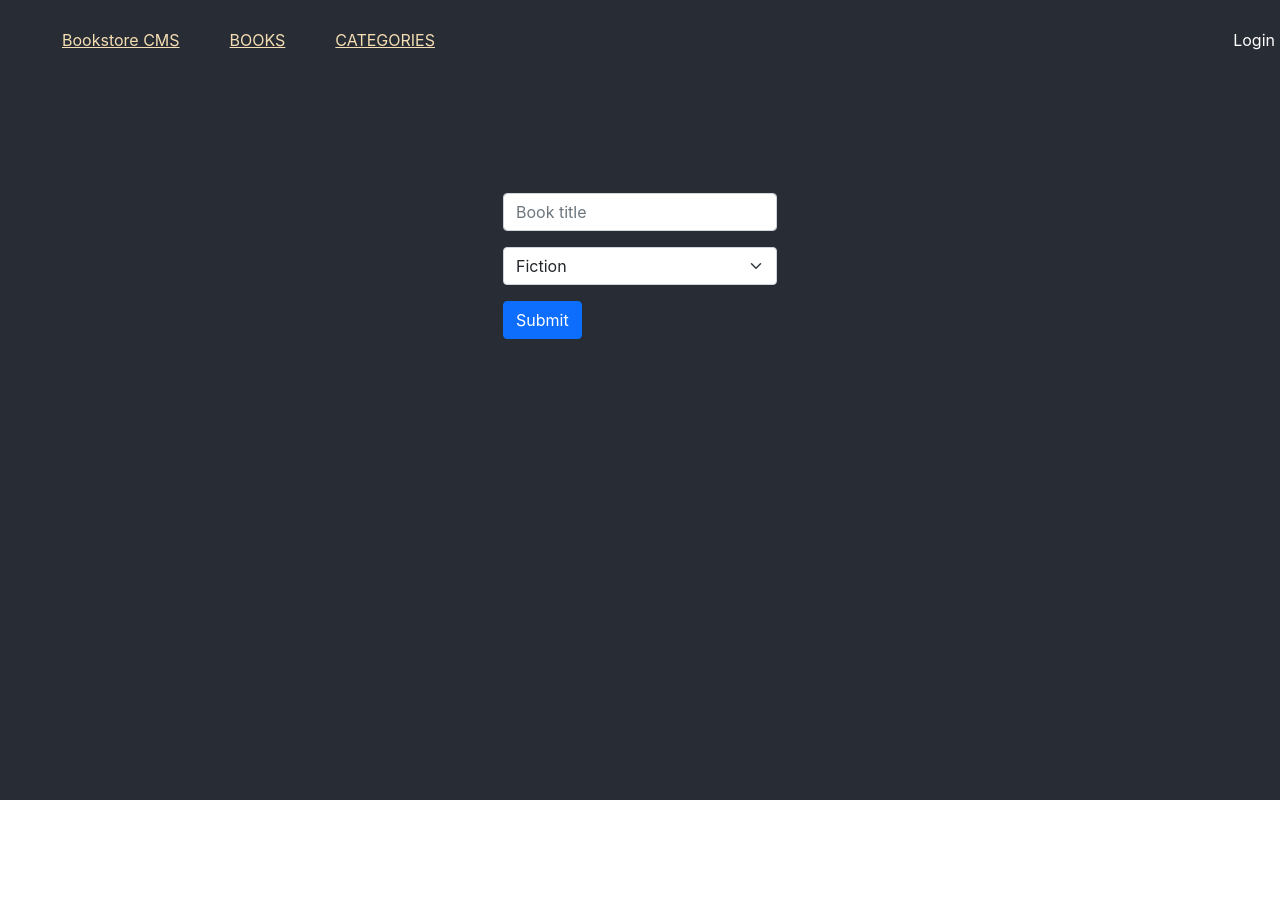
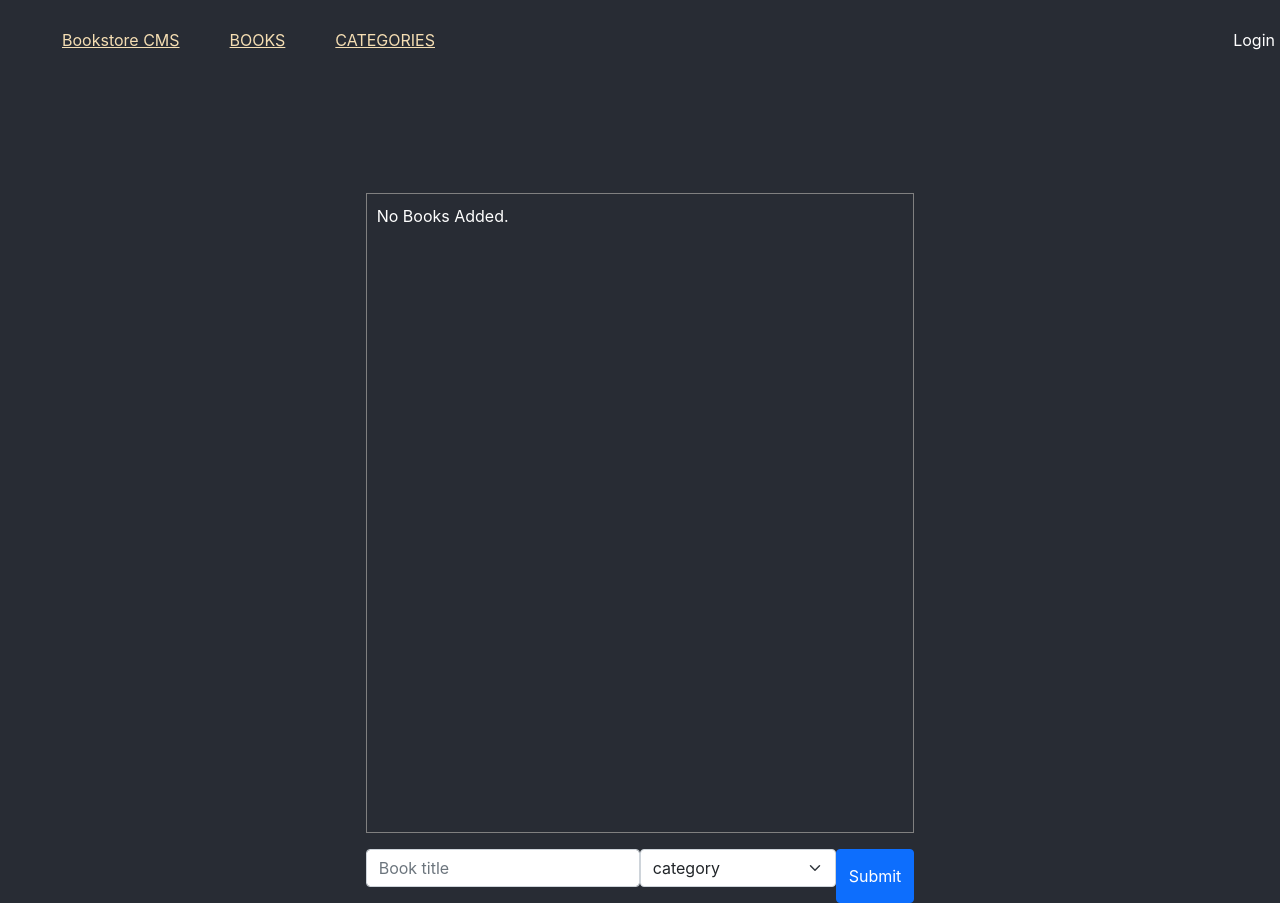
Before and after one commit to AkshithaReddy1899/Bookstore, a React (Create React App) app: page / in a window 1280 px wide. Before the commit the page ends 800 px from the top, so only its background shows below. Built offline with nearby package versions, Linux system fonts and the light colour scheme.

Commit message:
Display book list

```diff
--- a/package.json
+++ b/package.json
@@ -6,7 +6,7 @@
     "@testing-library/jest-dom": "^5.16.2",
     "@testing-library/react": "^12.1.3",
     "@testing-library/user-event": "^13.5.0",
-    "prop-types": "^15.7.2",
+    "prop-types": "^15.8.1",
     "react": "^17.0.2",
     "react-dom": "^17.0.2",
     "react-redux": "^7.2.6",
--- a/src/components/AddBook.js
+++ b/src/components/AddBook.js
@@ -4,7 +4,7 @@ import { useDispatch } from 'react-redux';
 import { addBook } from '../redux/books/books';
 
 const AddBook = () => {
-  const categories = ['Fiction', 'Fantasy', 'Action & Adventure', 'Mystery', 'Horror', 'Thriller', 'Biography', 'History'];
+  const categories = ['Fiction', 'Fantasy', 'Action & Adventure', 'Mystery', 'Horror', 'Thriller', 'Biography', 'History', 'Miscellaneous'];
 
   const dispatch = useDispatch();
   const [state, setState] = useState({
@@ -20,9 +20,10 @@ const AddBook = () => {
   };
 
   const handleChangecat = (e) => {
+    console.log(e.target.value);
     setState((prev) => ({
       ...prev,
-      [e.target.category]: e.target.value,
+      [e.target.name]: e.target.value,
     }));
   };
 
@@ -45,16 +46,19 @@ const AddBook = () => {
 
   return (
     <div>
-      <form onSubmit={(e) => {
-        e.preventDefault();
-        submitBookToStore();
-      }}
+      <form
+        onSubmit={(e) => {
+          e.preventDefault();
+          submitBookToStore();
+        }}
+        className="d-flex justify-content-between"
       >
         <div className="mb-3">
           <input type="text" className="form-control" name="title" value={state.title} onChange={handleChangeName} placeholder="Book title" required />
         </div>
         <div className="mb-3">
           <select className="form-select" name="category" value={state.category} onChange={handleChangecat}>
+            <option value="DEFAULT">category</option>
             {categories.map((cat) => (
               <option key={uuidv4()}>{cat}</option>
             ))}
--- /dev/null
+++ b/src/components/Book.js
@@ -0,0 +1,65 @@
+import React from 'react';
+import PropTypes from 'prop-types';
+
+const Book = (props) => {
+  const {
+    book,
+    author,
+    percent,
+    chapter,
+  } = props;
+  const {
+    id,
+    title,
+    category,
+  } = book;
+
+  return (
+    <li className="book-list" key={id}>
+      <div>
+        <small><b className="category">{category}</b></small>
+        <h6 className="title">{title}</h6>
+        <small className="author">{author}</small>
+        <div>
+          <button type="button" className="list-btn">Comments</button>
+          <button type="button" className="list-btn">Remove</button>
+          <button type="button" className="list-btn">Edit</button>
+        </div>
+      </div>
+      <div>
+        <span className="circle" />
+        <div>
+          <h4 className="percentage">
+            {percent}
+            %
+          </h4>
+          <small>Completed</small>
+        </div>
+      </div>
+      <div>
+        <p>CURRENT CHAPTER</p>
+        <p>{chapter}</p>
+        <button type="button">UPDATE PROGRESS</button>
+      </div>
+    </li>
+  );
+};
+
+Book.defaultProps = {
+  author: 'Unknown',
+  percent: 0,
+  chapter: 'Introduction',
+  category: 'Miscellaneous',
+};
+
+Book.propTypes = {
+  book: PropTypes.instanceOf(Array).isRequired,
+  id: PropTypes.number.isRequired,
+  title: PropTypes.string.isRequired,
+  category: PropTypes.string,
+  author: PropTypes.string,
+  percent: PropTypes.number,
+  chapter: PropTypes.string,
+};
+
+export default Book;
--- a/src/components/BookList.js
+++ b/src/components/BookList.js
@@ -0,0 +1,26 @@
+import { React } from 'react';
+import { useSelector } from 'react-redux';
+import Book from './Book';
+import NoBooks from './NoBooks';
+
+const BookList = () => {
+  const books = useSelector((state) => state);
+  console.log(books.booksReducer);
+  const booksArray = books.booksReducer;
+  return (
+    <div>
+      <ul className="book-list-container">
+        {
+        booksArray.length ? booksArray.map((book) => (
+          <Book
+            key={book.id}
+            book={book}
+          />
+        )) : <NoBooks />
+        }
+      </ul>
+    </div>
+  );
+};
+
+export default BookList;
--- a/src/components/Books.js
+++ /dev/null
@@ -1,8 +0,0 @@
-import React from 'react';
-import AddBook from './AddBook';
-
-const Books = () => (
-  <AddBook />
-);
-
-export default Books;
--- a/src/components/Categories.js
+++ /dev/null
@@ -1,9 +0,0 @@
-import React from 'react';
-
-const Categories = () => (
-  <div style={{ color: 'red' }}>
-    Under construction
-  </div>
-);
-
-export default Categories;
--- /dev/null
+++ b/src/components/NoBooks.js
@@ -0,0 +1,9 @@
+import React from 'react';
+
+const NoBooks = () => (
+  <div>
+    No Books Added.
+  </div>
+);
+
+export default NoBooks;
--- a/src/pages/BooksPage.js
+++ b/src/pages/BooksPage.js
@@ -0,0 +1,12 @@
+import React from 'react';
+import BookList from '../components/BookList';
+import AddBook from '../components/AddBook';
+
+const Books = () => (
+  <div>
+    <BookList />
+    <AddBook />
+  </div>
+);
+
+export default Books;
--- a/src/pages/CategoriesPage.js
+++ b/src/pages/CategoriesPage.js
@@ -0,0 +1,9 @@
+import React from 'react';
+
+const Categories = () => (
+  <div style={{ color: 'red' }}>
+    Under construction
+  </div>
+);
+
+export default Categories;
--- a/src/routers/App.js
+++ b/src/routers/App.js
@@ -1,8 +1,8 @@
 import { BrowserRouter, Routes, Route } from 'react-router-dom';
 import '../styles/App.css';
 import Nav from '../components/Nav';
-import Books from '../components/Books';
-import Categories from '../components/Categories';
+import Books from '../pages/BooksPage';
+import Categories from '../pages/CategoriesPage';
 
 function App() {
   return (
--- a/src/styles/App.css
+++ b/src/styles/App.css
@@ -36,6 +36,32 @@ nav {
   padding-top: 50px;
 }
 
+.book-list-container {
+  height: 80vh;
+  border: 1px solid grey;
+  padding: 10px;
+  overflow-y: scroll;
+}
+
 .book-list {
+  width: 600px;
   border: 2px solid whitesmoke;
+  display: flex;
+  justify-content: space-between;
+  align-items: center;
+  margin: 20px;
 }
+
+.list-btn {
+  background-color: transparent;
+  border: none;
+  border-right: 1px solid white;
+  margin: 2px;
+  width: 80px;
+  padding-right: 5px;
+  color: wheat;
+}
+
+.title {
+  font-size: 2rem;
+}
```
